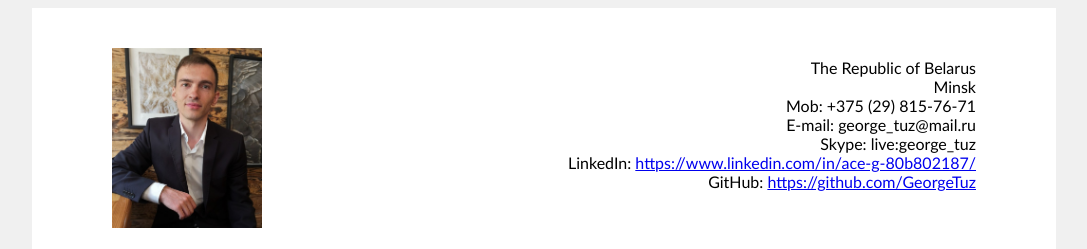
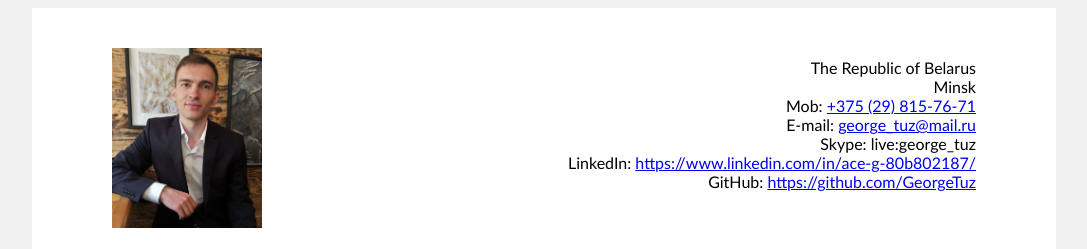
Before and after one commit to GeorgeTuz/rsschool-cv, a plain HTML site: page index.html in a window 1280 px wide. Shown: the top 249 px of the page, without its empty margins (96-1183 px from the left). Drawn offline with Linux system fonts and the light colour scheme.

Commit message:
feat: add links to tel and email

```diff
--- a/index.html
+++ b/index.html
@@ -16,8 +16,8 @@
             <div class="info">
                 The Republic of Belarus<br>
                 Minsk<br>
-                Mob: +375 (29) 815-76-71<br>
-                E-mail: george_tuz@mail.ru<br>
+                Mob: <a href="tel:+375298157671">+375 (29) 815-76-71</a><br>
+                E-mail: <a href="mailto:george_tuz@mail.ru">george_tuz@mail.ru</a><br>
                 Skype: live:george_tuz<br>
                 LinkedIn: <a href="https://www.linkedin.com/in/ace-g-80b802187/">https://www.linkedin.com/in/ace-g-80b802187/</a> <br>
                 GitHub: <a href="https://github.com/GeorgeTuz">https://github.com/GeorgeTuz</a>
```
